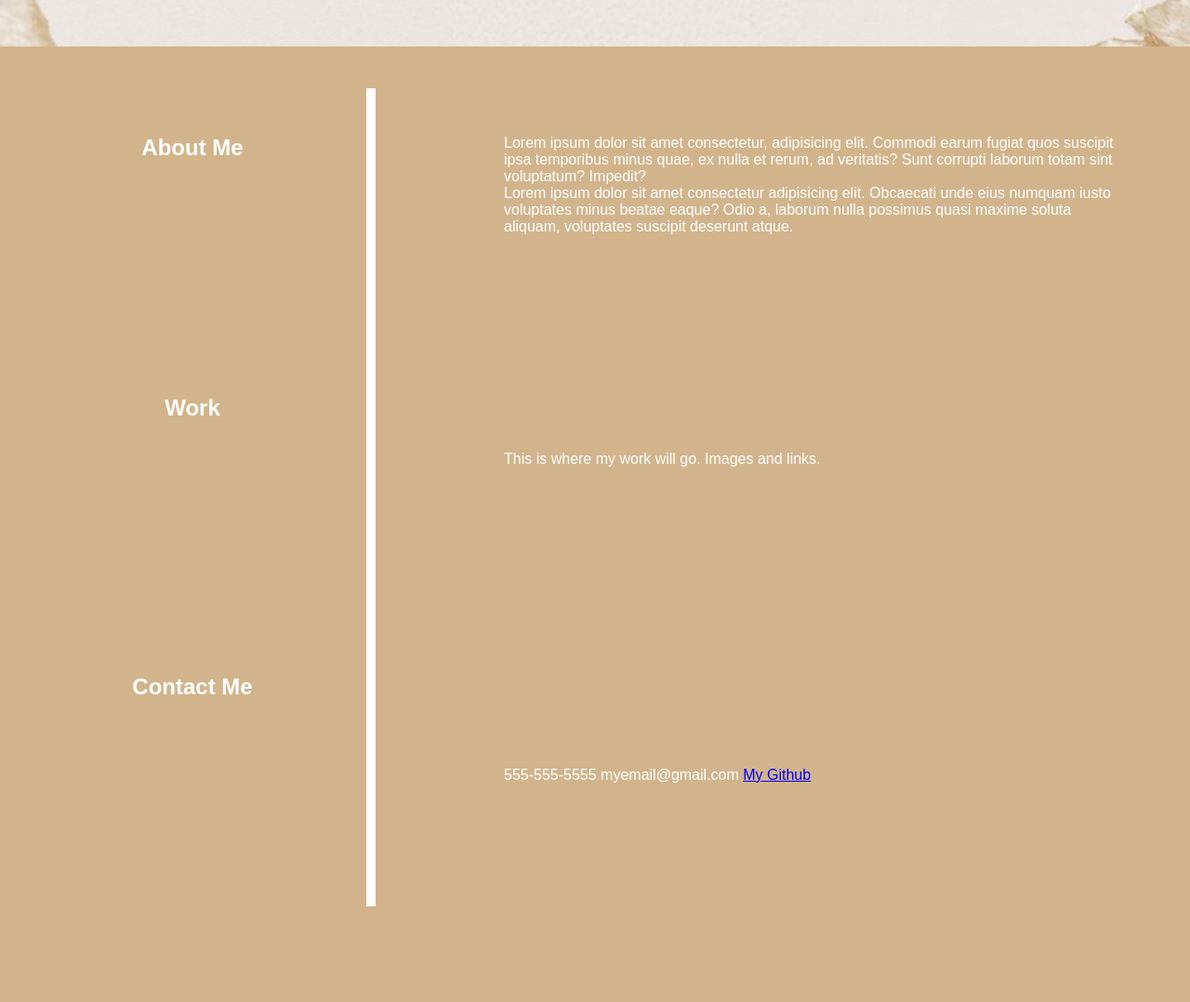
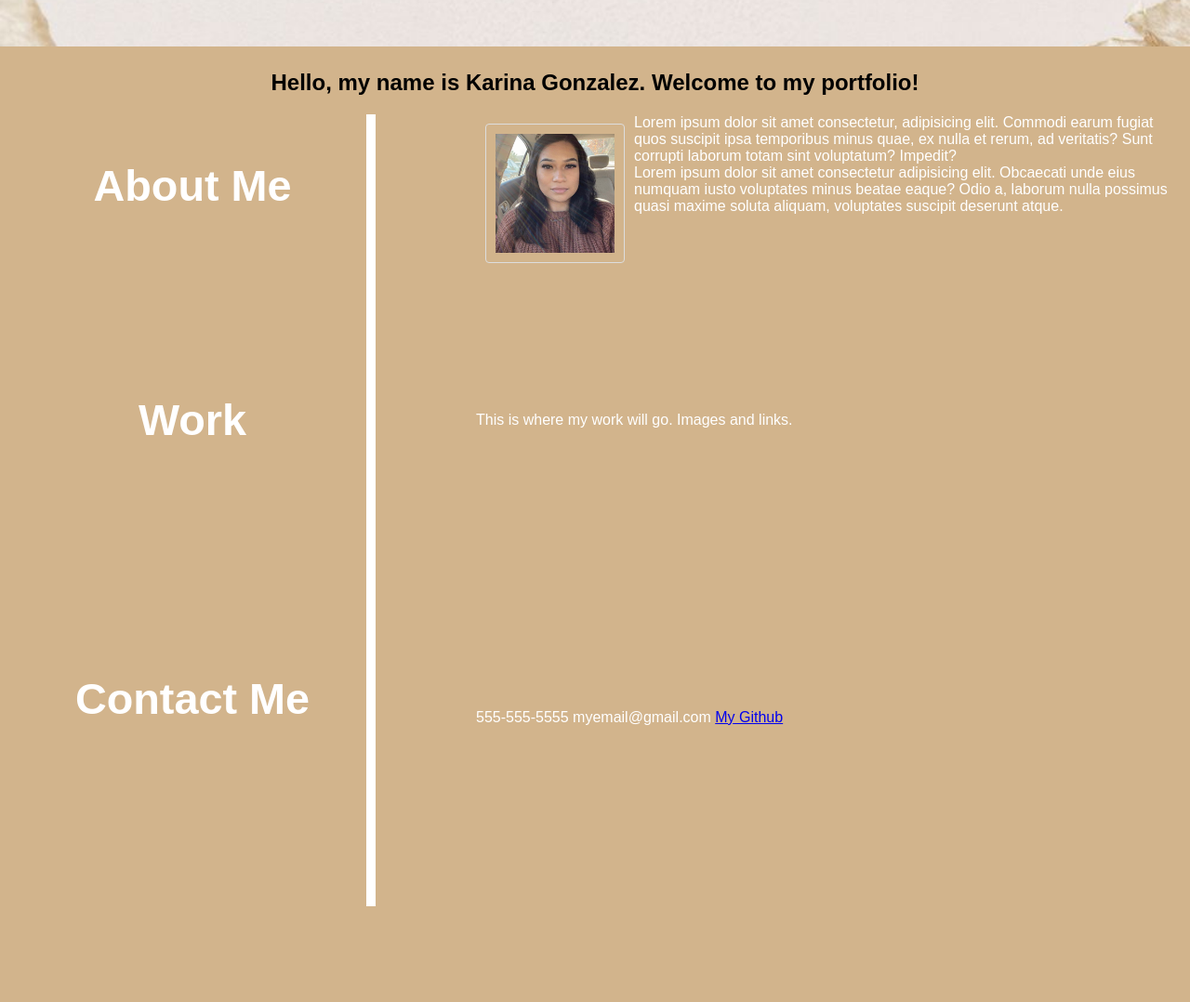
Before and after one commit to 2023kgl/My-Portfolio, a plain HTML site: page index.html in a window 1280 px wide. Shown: the part 245-1323 px from the top of the page at 93% size. Drawn offline with Linux system fonts and the light colour scheme.

Commit message:
fixed nav links

```diff
--- a/index.html
+++ b/index.html
@@ -27,18 +27,22 @@
 
     <figure class="header-img" alt="placeholder"></figure>
 
+    <div class="centered">
+    <h2>Hello, my name is Karina Gonzalez. Welcome to my portfolio!</h2>
+    </div>
+
     <aside class="topic">
 
-        <section class="topic-about">
-            <h2>About Me</h2>
+        <section id="About-Me" class="topic-about">
+            <h3>About Me</h3>
         </section>
 
-        <section class="topic-work">
-            <h2>Work</h2>
+        <section id="Work" class="topic-work">
+            <h3>Work</h3>
         </section>
 
-        <section class="topic-contact">
-            <h2>Contact Me</h2>
+        <section id="Contact-Me" class="topic-contact">
+            <h3>Contact Me</h3>
         </section>
 
     </aside>
@@ -46,6 +50,7 @@
     <article class="content">
 
         <section class="content-about">
+            <img src="./images/my-picture.jpeg" alt="photo of me" style="float:left">
             <p>Lorem ipsum dolor sit amet consectetur, adipisicing elit. Commodi earum fugiat quos suscipit ipsa temporibus minus quae, ex nulla et rerum, ad veritatis? Sunt corrupti laborum totam sint voluptatum? Impedit?</p>
             <p>Lorem ipsum dolor sit amet consectetur adipisicing elit. Obcaecati unde eius numquam iusto voluptates minus beatae eaque? Odio a, laborum nulla possimus quasi maxime soluta aliquam, voluptates suscipit deserunt atque.</p>
         </section>
--- a/style.css
+++ b/style.css
@@ -8,6 +8,7 @@ body {
     background-color: tan;
     color: white;
     font-family: Arial, Helvetica, sans-serif;
+    font-size: 16px;
 }
 
 .header{
@@ -48,10 +49,16 @@ body {
     width: 100%;
 }
 
+.centered {
+    position: relative;
+    text-align: center;
+    color: black;
+  }
 
 .topic-about {
     border-right: 10px solid white;
     float: left;
+    font-size: 40px;
     height: 300px;
     margin: 20px;
     padding: 50px;
@@ -63,6 +70,7 @@ body {
 .topic-work {
     border-right: 10px solid white;
     float: left;
+    font-size: 40px;
     height: 300px;
     margin: 20px;
     padding: 50px;
@@ -75,6 +83,7 @@ body {
 .topic-contact {
     border-right: 10px solid white;
     float: left;
+    font-size: 40px;
     height: 300px;
     margin: 20px;
     padding: 50px;
@@ -87,18 +96,27 @@ body {
 .content-about {
     float: right;
     height: 300px;
-    margin: 20px;
-    padding: 50px;
+    margin: 10px;
+    padding: 10px;
+    border: 10px;
     text-align: left;
     width: 60%;
+}
+
+img {
+    border: 1px solid #ddd;
+    border-radius: 4px;
+    padding: 10px;
+    width: 150px;
+    margin: 10px;
 }
 
 
 .content-work {
     float: right;
     height: 300px;
-    margin: 20px;
-    padding: 50px;
+    margin: 10px;
+    padding: 10px;
     text-align: left;
     width: 60%;
 }
@@ -106,8 +124,8 @@ body {
 .content-contact {
     float: right;
     height: 300px;
-    margin: 20px;
-    padding: 50px;
+    margin: 10px;
+    padding: 10px;
     text-align: left;
     width: 60%;
 }
```
Also changed, not shown: images/my-picture.jpeg (added), 1 other file.
